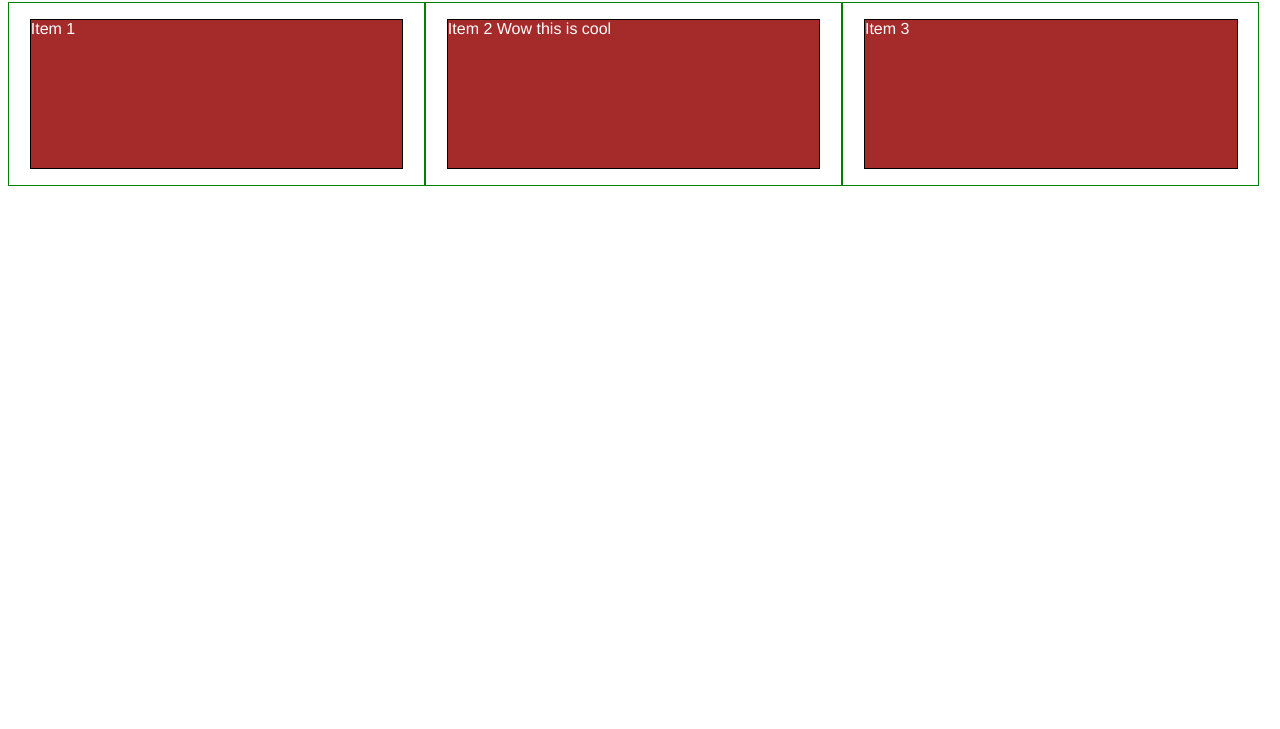
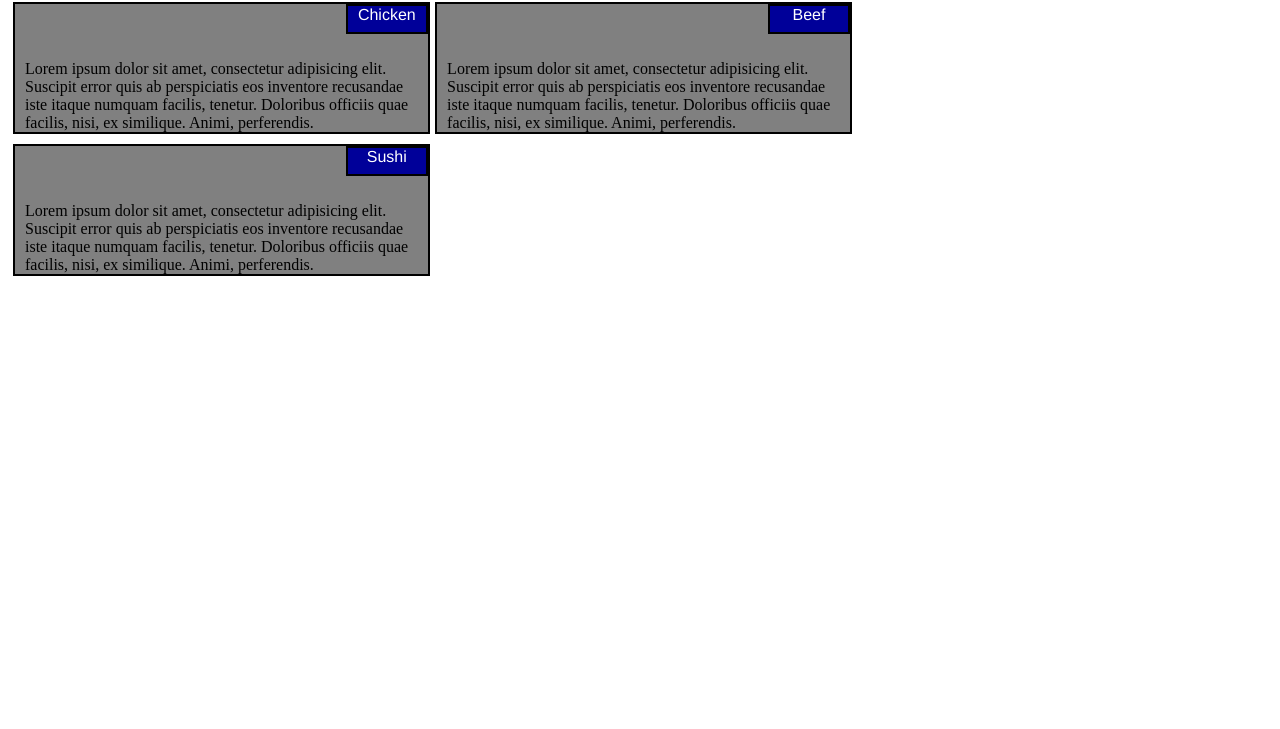
Before and after one commit to vinny101/module2-solution, a plain HTML site: page index.html in a window 1280 px wide. Shown: the part 71-800 px from the top of the page. Drawn offline with Linux system fonts and the light colour scheme.

Commit message:
commit index.html

```diff
--- a/index.html
+++ b/index.html
@@ -2,7 +2,7 @@
 <html>
 <head>
 <meta charset="utf-8">
-<title>Module2 solution</title>
+<title>Module2a solution</title>
 <style>
 /********** Base styles **********/
 * {
@@ -10,17 +10,29 @@
 }
 h1 {
   margin-bottom: 15px;
+  text-align: center;
 }
 p {
-  border: 1px solid black;
-  background-color: #A52A2A;
-  width: 90%;
-  height: 150px;
+  float: right;
+  float: top;
+  border: 2px solid black;
+  background-color: #000099;
+  width: 20%;
+  height: 30px;
+  text-align: center;
   margin-right: auto;
   margin-left: auto;
+  margin-top: 0;
   font-family: Helvetica;
   color: white;
 }
+
+section {
+   clear: right;
+   padding: 10px 0px 0px 10px;
+   background-color: gray;
+}
+
 /* Simple Responsive Framework. */
 .row {
   width: 100%;
@@ -29,7 +41,10 @@ p {
 @media (min-width: 992px) {
   .col-lg-1, .col-lg-2, .col-lg-3 {
     float: left;
-    border: 1px solid green;
+    border: 2px solid black;
+    background-color: gray;
+    margin-left: 5px;
+    margin-bottom: 10px;
   }
   .col-lg-1 {
     width: 33%;
@@ -45,16 +60,20 @@ p {
 @media (min-width: 768px) and (max-width: 991px) {
   .col-md-1, .col-md-2, .col-md-3 {
     float: left;
-    border: 1px solid green;
+    border: 1px solid black;
+    background-color: gray;
+    margin-left: 5px;
+    margin-top: 10px;
+    margin-bottom: 10px;
   }
   .col-md-1 {
-    width: 33%;
+    width: 100%;
   }
   .col-md-2 {
-    width: 33%;
+    width: 100%;
   }
   .col-md-3 {
-    width: 33%;
+    width: 100%;
   }
 }
 </style>
@@ -63,10 +82,10 @@ p {
 <h1>Our Menu</h1>
 
 <div class="row">
-  <div class="col-lg-3 col-md-6"><p>Item 1</p></div>
-  <div class="col-lg-3 col-md-6"><p>Item 2 Wow this is cool</p></div>
-  <div class="col-lg-3 col-md-6"><p>Item 3</p></div>
+  <div class="col-lg-3 col-md-2"><p>Chicken</p><section>Lorem ipsum dolor sit amet, consectetur adipisicing elit. Suscipit error quis ab perspiciatis eos inventore recusandae iste itaque numquam facilis, tenetur. Doloribus officiis quae facilis, nisi, ex similique. Animi, perferendis. </section></div>
+  <div class="col-lg-3 col-md-2"><p>Beef</p><section>Lorem ipsum dolor sit amet, consectetur adipisicing elit. Suscipit error quis ab perspiciatis eos inventore recusandae iste itaque numquam facilis, tenetur. Doloribus officiis quae facilis, nisi, ex similique. Animi, perferendis. </section></div>
+  <div class="col-lg-3 col-md-2"><p>Sushi</p><section>Lorem ipsum dolor sit amet, consectetur adipisicing elit. Suscipit error quis ab perspiciatis eos inventore recusandae iste itaque numquam facilis, tenetur. Doloribus officiis quae facilis, nisi, ex similique. Animi, perferendis. </section></div>
 </div>
 
 </body>
-</html
+</html>
```
